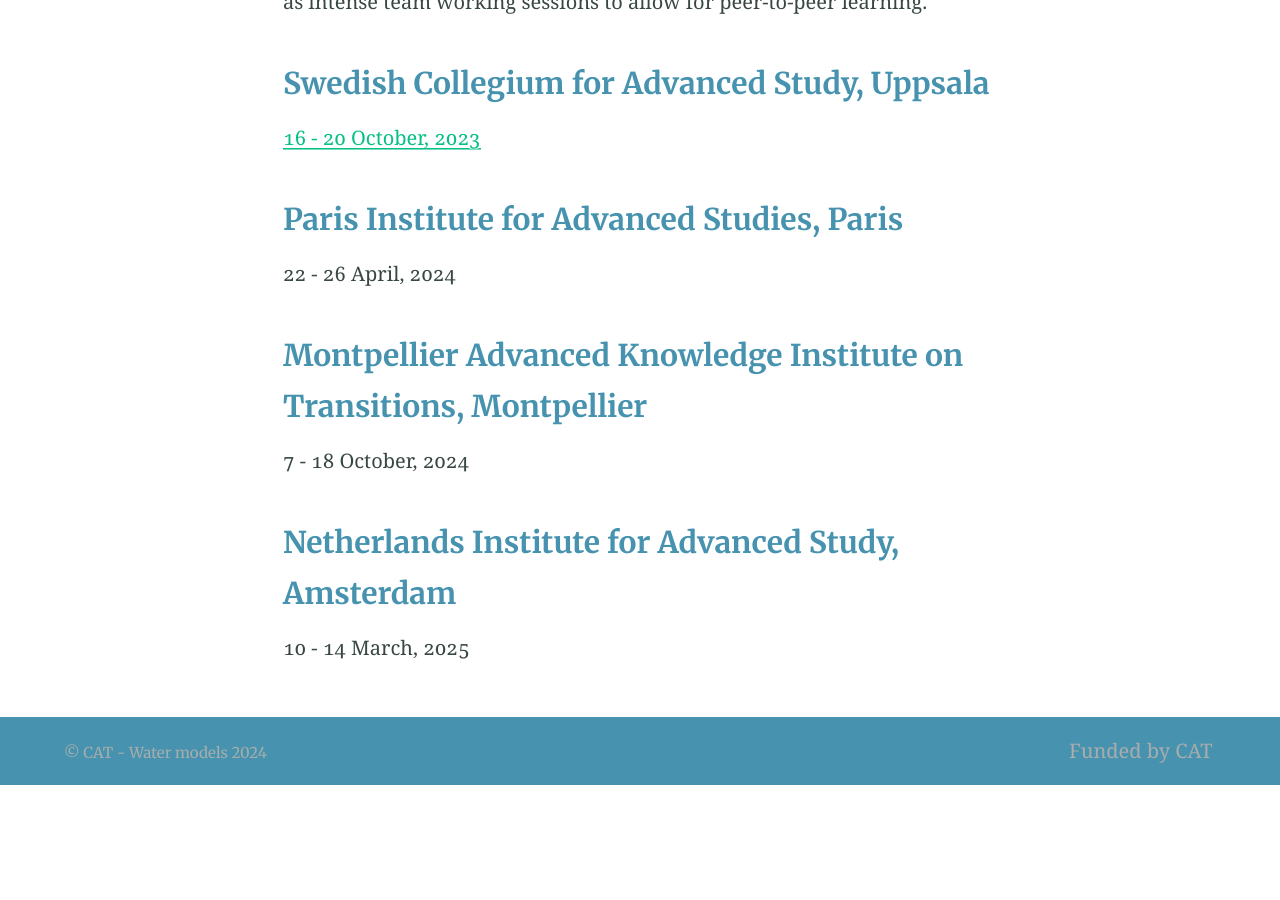
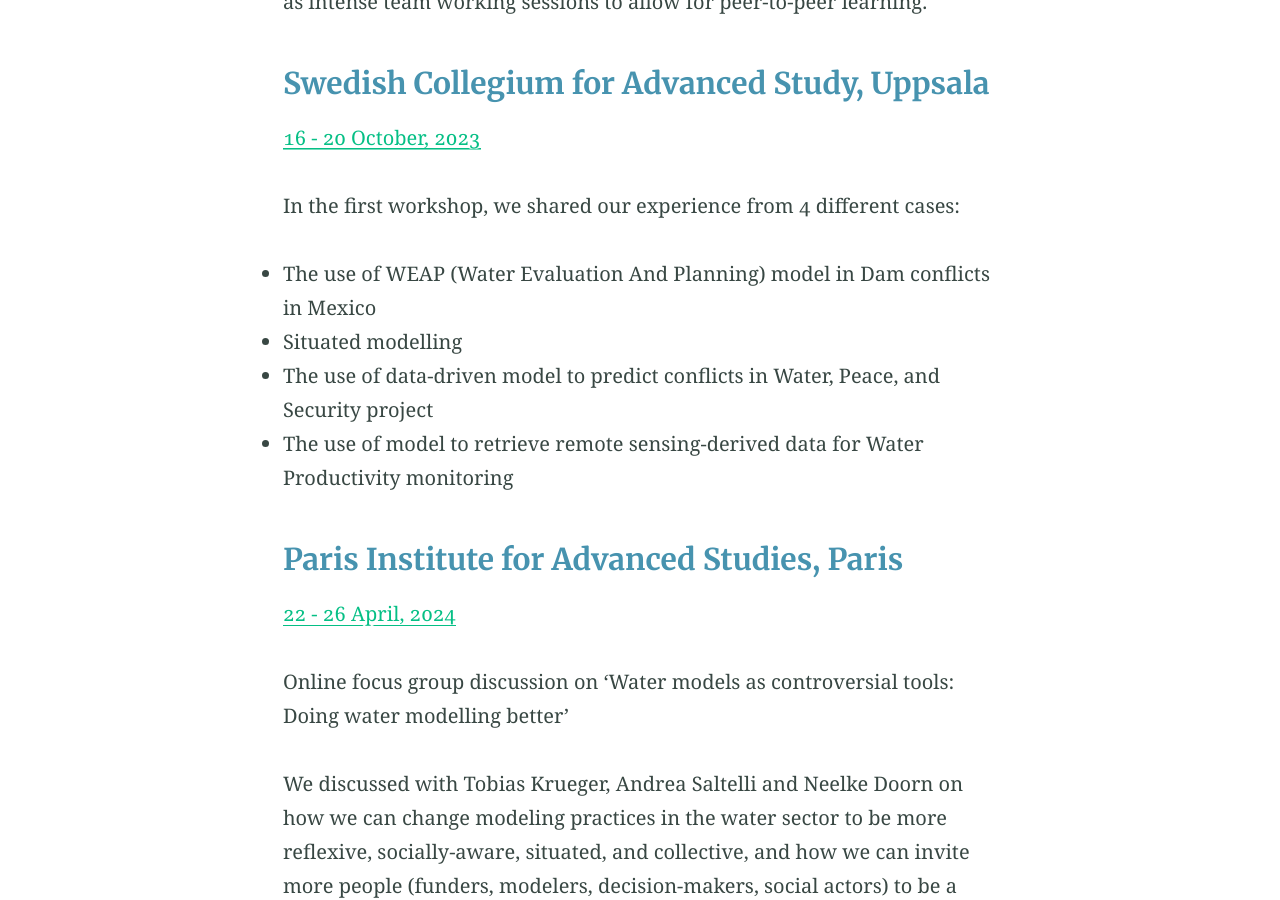
Before and after one commit to cat-water-models/cat-water-models.github.io, a Jekyll site: the page built from workshops.md, in a window 1280 px wide and 900 px high, scrolled down 629 px. Built offline with Jekyll 4.4.1, drawn with Linux system fonts in a browser that asks for light colours; before the commit the page ends 1414 px from its top, so only the background shows below that; some of the changed text lies outside the part shown.

Commit message:
Update workshops.md

```diff
--- a/workshops.md
+++ b/workshops.md
@@ -12,13 +12,27 @@ We are working together through in-person workshops every six months over two ye
 
 [16 - 20 October, 2023](http://www.swedishcollegium.se/subfolders/News/2023/CAT%20group%20visit_231020.html)
 
+In the first workshop, we shared our experience from 4 different cases:
+- The use of WEAP (Water Evaluation And Planning) model in Dam conflicts in Mexico
+- Situated modelling
+- The use of data-driven model to predict conflicts in Water, Peace, and Security project
+- The use of model to retrieve remote sensing-derived data for Water Productivity monitoring
+
 ### Paris Institute for Advanced Studies, Paris
 
-22 - 26 April, 2024
+[22 - 26 April, 2024](https://www.paris-iea.fr/en/events-feed/23936-constructive-advanced-thinking-cat-program)
+
+Online focus group discussion on 'Water models as controversial tools: Doing water modelling better'
+
+We discussed with  Tobias Krueger, Andrea Saltelli and Neelke Doorn on how we can change modeling practices in the water sector to be more reflexive, socially-aware, situated, and collective, and how we can invite more people (funders, modelers, decision-makers, social actors) to be a part of this transition.
 
 ### Montpellier Advanced Knowledge Institute on Transitions, Montpellier
 
-7 - 18 October, 2024
+[30 September - 10 October, 2024](https://www.g-eau.fr/index.php/fr/umr-geau/calendrier-des-evenements/135-seminaire-modelling-for-just-water-transformations)
+
+L'UMR G-EAU Seminar: Modelling for just water transformations
+
+Building on the initial critical interrogation of modelling, we are now turning towards exploring how models and modelling can support just water transformations. For us, just transformation involves situated knowledge, ad hoc local commitments, and negotiations between different worldviews, knowledges, objectives and values. During this seminar, we introduced our CAT project to G-EAU researchers and presented the insights we gained so far. In a facilitated discussion, we invited participants to share their feedback on our work and to share experiences, ideas, examples, and (novel) practices for modelling waters for just transformations.
 
 ### Netherlands Institute for Advanced Study, Amsterdam
 
```
